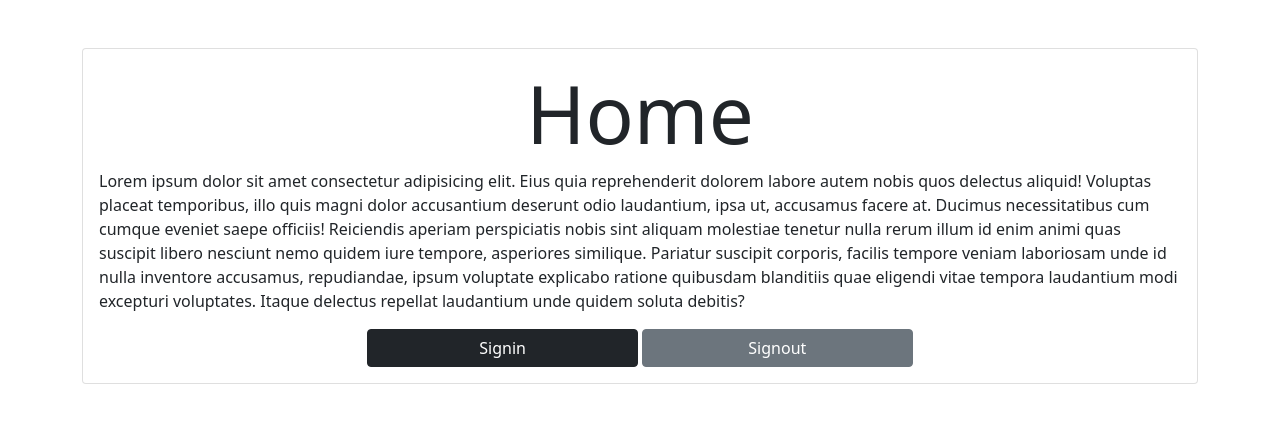
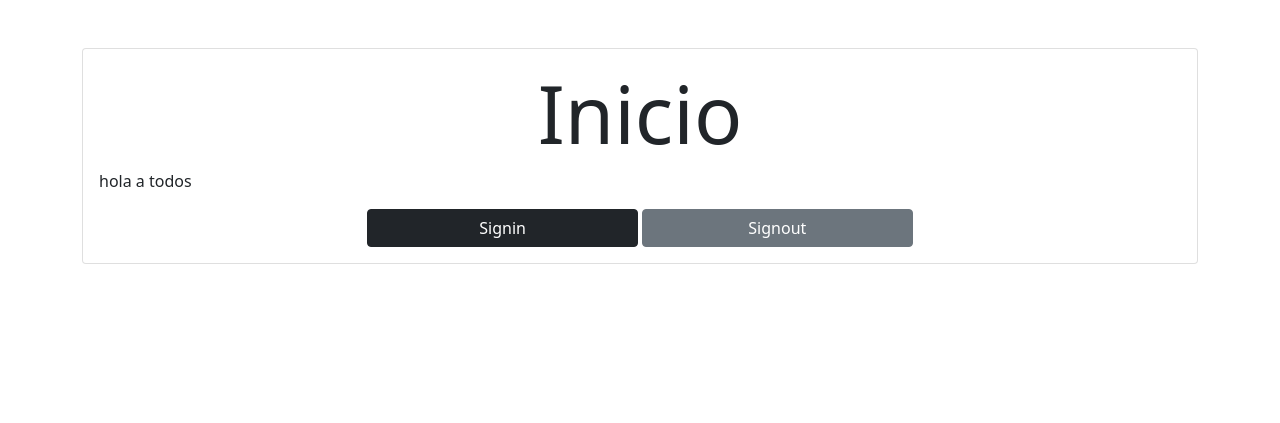
Before and after one commit to nocivescience/django_postgre, a Django app: page / in a window 1280 px wide. Shown: the part 56-479 px from the top of the page. Run offline with Django 4.2, Linux system fonts and the light colour scheme.

Commit message:
nuevamente actualizando

```diff
--- a/tasks/templates/home.html
+++ b/tasks/templates/home.html
@@ -2,8 +2,8 @@
 {% block content %}
 <main class="container py-5">
     <div class="card card-body">
-        <h2 class="display-1 text-center">Home</h2>
-        <p>Lorem ipsum dolor sit amet consectetur adipisicing elit. Eius quia reprehenderit dolorem labore autem nobis quos delectus aliquid! Voluptas placeat temporibus, illo quis magni dolor accusantium deserunt odio laudantium, ipsa ut, accusamus facere at. Ducimus necessitatibus cum cumque eveniet saepe officiis! Reiciendis aperiam perspiciatis nobis sint aliquam molestiae tenetur nulla rerum illum id enim animi quas suscipit libero nesciunt nemo quidem iure tempore, asperiores similique. Pariatur suscipit corporis, facilis tempore veniam laboriosam unde id nulla inventore accusamus, repudiandae, ipsum voluptate explicabo ratione quibusdam blanditiis quae eligendi vitae tempora laudantium modi excepturi voluptates. Itaque delectus repellat laudantium unde quidem soluta debitis?</p>
+        <h2 class="display-1 text-center">Inicio</h2>
+        <p>hola a todos</p>
         <div class="text-center">
             <a class="btn btn-dark w-25" href="{% url 'signin' %}">Signin</a>
             <a class="btn btn-secondary w-25" href="{% url 'signup' %}">Signout</a>
```
